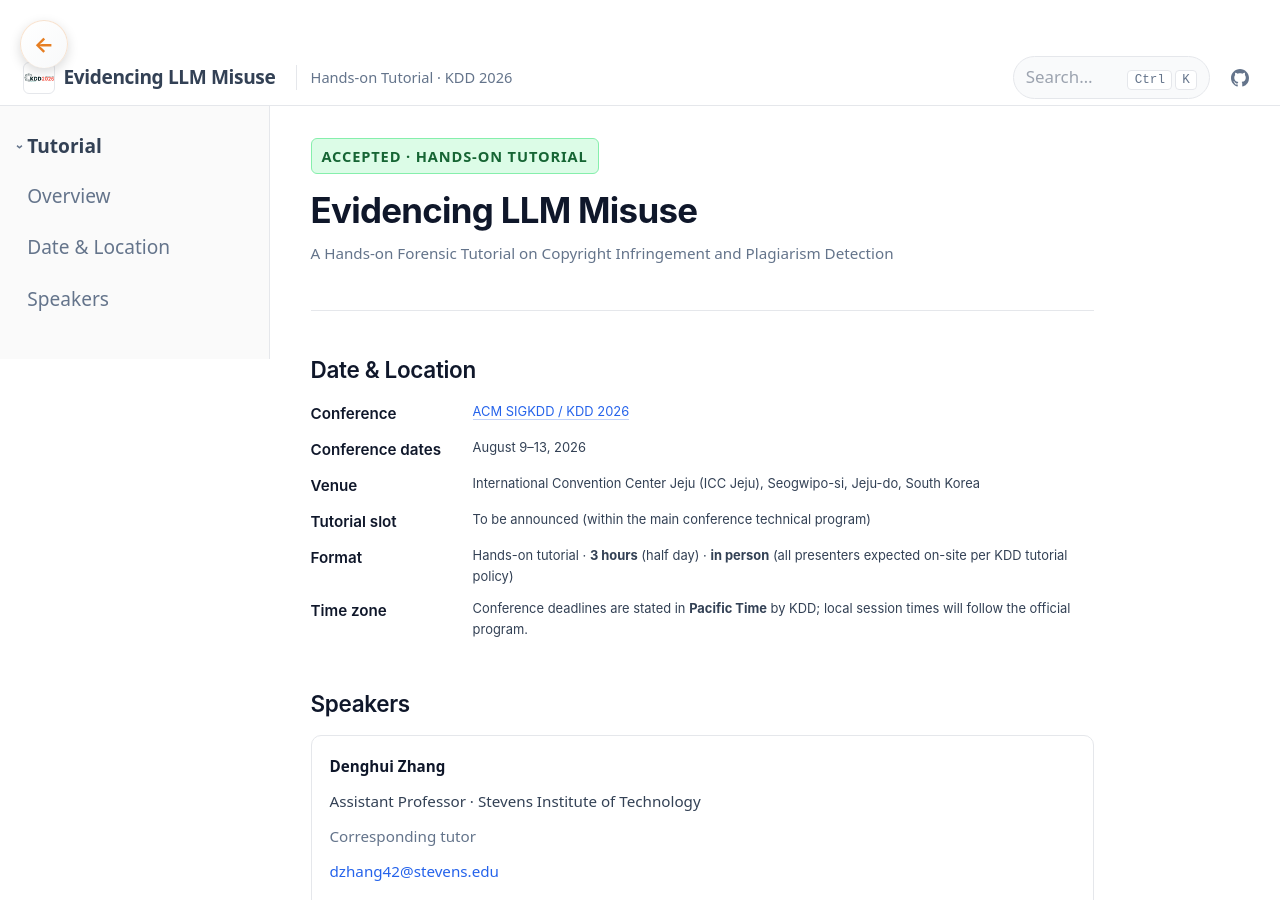
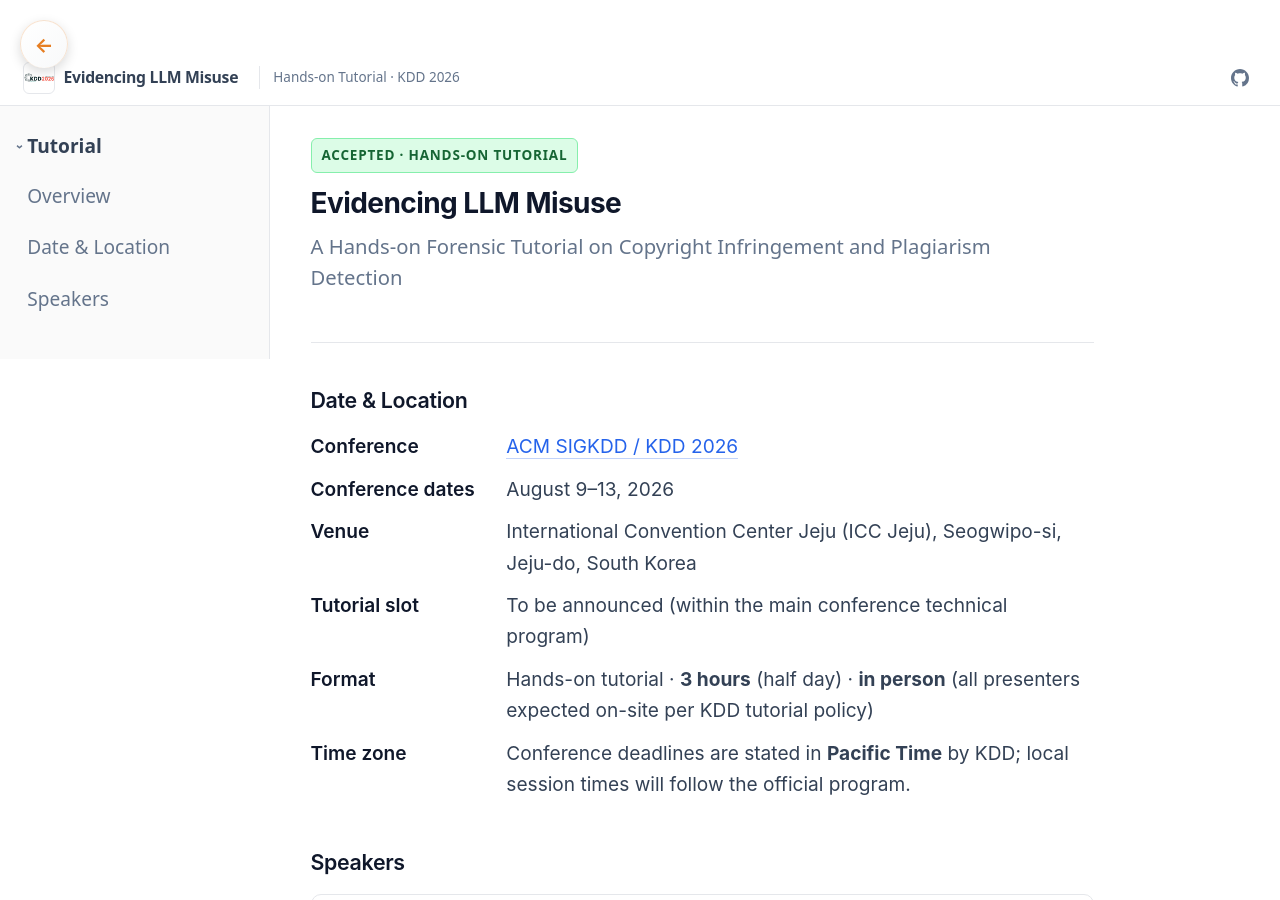
Before and after one commit to changhu73/changhu73.github.io, a Jekyll site: the page built from _pages/kdd-2026-tutorial.html, in a window 1280 px wide and 900 px high. Built offline with Jekyll 4.4.1, drawn with Linux system fonts in a browser that asks for light colours.

Commit message:
update kdd tutorial css

```diff
--- a/_pages/kdd-2026-tutorial.html
+++ b/_pages/kdd-2026-tutorial.html
@@ -28,10 +28,6 @@
       <span class="kdd-pe-top__meta">Hands-on Tutorial · KDD 2026</span>
     </div>
     <div class="kdd-pe-top__tools">
-      <div class="kdd-pe-search" aria-hidden="true">
-        <span class="kdd-pe-search__ph">Search…</span>
-        <span class="kdd-pe-search__kbd"><kbd>Ctrl</kbd><kbd>K</kbd></span>
-      </div>
       <a class="kdd-pe-top__icon" href="https://github.com/changhu73" target="_blank" rel="noopener noreferrer" aria-label="changhu73 on GitHub">
         <svg width="18" height="18" viewBox="0 0 16 16" aria-hidden="true"><path fill="currentColor" d="M8 0C3.58 0 0 3.58 0 8c0 3.54 2.29 6.53 5.47 7.59.4.07.55-.17.55-.38 0-.19-.01-.82-.01-1.49-2.01.37-2.53-.49-2.69-.94-.09-.23-.48-.94-.82-1.13-.28-.15-.68-.52-.01-.53.63-.01 1.08.58 1.23.82.72 1.21 1.87.87 2.33.66.07-.52.28-.87.51-1.07-1.78-.2-3.64-.89-3.64-3.95 0-.87.31-1.59.82-2.15-.08-.2-.36-1.02.08-2.12 0 0 .67-.21 2.2.82.64-.18 1.32-.27 2-.27.68 0 1.36.09 2 .27 1.53-1.04 2.2-.82 2.2-.82.44 1.1.16 1.92.08 2.12.51.56.82 1.27.82 2.15 0 3.07-1.87 3.75-3.65 3.95.29.25.54.73.54 1.48 0 1.07-.01 1.93-.01 2.2 0 .21.15.46.55.38A8.013 8.013 0 0016 8c0-4.42-3.58-8-8-8z"/></svg>
       </a>
--- a/assets/css/kdd-tutorial.css
+++ b/assets/css/kdd-tutorial.css
@@ -50,6 +50,32 @@
   border-bottom: none !important;
 }
 
+/*
+ * Minimal Mistakes: `.page__content p, dl { font-size: 0.95em }` and `dd { font-size: $type-size-6 }`
+ * compound to tiny (<13px) text; hero H1 uses rem vs html and looks oversized by comparison.
+ */
+#main.kdd-docs-main-container .page__content .kdd-docs.kdd-pe h1.kdd-pe-h1 {
+  font-size: var(--pe-fs-h1);
+  line-height: 1.28;
+}
+
+#main.kdd-docs-main-container .page__content .kdd-docs.kdd-pe p {
+  font-size: var(--pe-fs-body);
+}
+
+#main.kdd-docs-main-container .page__content .kdd-docs.kdd-pe p.kdd-pe-lead__sub {
+  font-size: var(--pe-fs-lead);
+}
+
+#main.kdd-docs-main-container .page__content .kdd-docs.kdd-pe p.kdd-docs-speaker__name {
+  font-size: 1.0625rem;
+}
+
+#main.kdd-docs-main-container .page__content .kdd-docs.kdd-pe .kdd-docs-dl dt,
+#main.kdd-docs-main-container .page__content .kdd-docs.kdd-pe .kdd-docs-dl dd {
+  font-size: var(--pe-fs-body);
+}
+
 /* --- Shell --- */
 .kdd-docs.kdd-pe {
   --pe-text: #334155;
@@ -61,15 +87,15 @@
   --pe-accent: #2563eb;
   --pe-accent-soft: #eff6ff;
   --pe-accent-border: #bfdbfe;
-  /* Doc-site-like scale (Prompt-style): moderate title, comfortable body */
-  --pe-fs-h1: clamp(1.6875rem, 1.45rem + 0.75vw, 1.9375rem);
-  --pe-fs-h2: 1.25rem;
+  /* Doc-site-like scale: hero title modest vs body (theme was shrinking p/dl/dd) */
+  --pe-fs-h1: clamp(1.375rem, 1.2rem + 0.5vw, 1.5625rem);
+  --pe-fs-h2: 1.1875rem;
   --pe-fs-lead: 1.125rem;
   --pe-fs-body: 1.0625rem;
-  --pe-fs-small: 0.9375rem;
-  --pe-fs-mini: 0.8125rem;
+  --pe-fs-small: 0.875rem;
+  --pe-fs-mini: 0.75rem;
   font-family: ui-sans-serif, system-ui, -apple-system, "Segoe UI", Roboto, "Helvetica Neue", Arial, sans-serif;
-  font-size: 16px;
+  font-size: 15px;
   line-height: 1.7;
   color: var(--pe-text);
   background: var(--pe-bg);
@@ -229,7 +255,8 @@
 }
 
 .kdd-pe-top__title {
-  font-size: var(--pe-fs-body);
+  /* Narrower than page H1 — same phrase appears in sticky bar */
+  font-size: var(--pe-fs-small);
   font-weight: 600;
   letter-spacing: -0.02em;
   white-space: nowrap;
@@ -260,39 +287,6 @@
   align-items: center;
   gap: 0.65rem;
   flex-shrink: 0;
-}
-
-.kdd-pe-search {
-  display: none;
-  align-items: center;
-  gap: 0.5rem;
-  padding: 0.35rem 0.65rem;
-  border-radius: 999px;
-  border: 1px solid var(--pe-border);
-  background: #f9fafb;
-  font-size: var(--pe-fs-small);
-  color: #9ca3af;
-}
-
-@media (min-width: 900px) {
-  .kdd-pe-search {
-    display: inline-flex;
-  }
-}
-
-.kdd-pe-search__ph {
-  min-width: 5rem;
-}
-
-.kdd-pe-search__kbd kbd {
-  font-family: ui-monospace, monospace;
-  font-size: 0.7rem;
-  padding: 0.1rem 0.35rem;
-  margin-left: 0.15rem;
-  border-radius: 4px;
-  border: 1px solid var(--pe-border);
-  background: #fff;
-  color: var(--pe-muted);
 }
 
 .kdd-pe-top__icon {
@@ -474,11 +468,13 @@
   margin: 0;
   font-weight: 600;
   color: var(--pe-heading);
+  font-size: var(--pe-fs-body);
 }
 
 .kdd-docs-dl dd {
   margin: 0;
   color: var(--pe-text);
+  font-size: var(--pe-fs-body);
 }
 
 .kdd-docs-speakers {
@@ -496,7 +492,7 @@
 
 .kdd-docs-speaker__name {
   margin: 0 0 0.15rem;
-  font-size: 1.125rem;
+  font-size: 1.0625rem;
   font-weight: 600;
   color: var(--pe-heading);
 }
```
